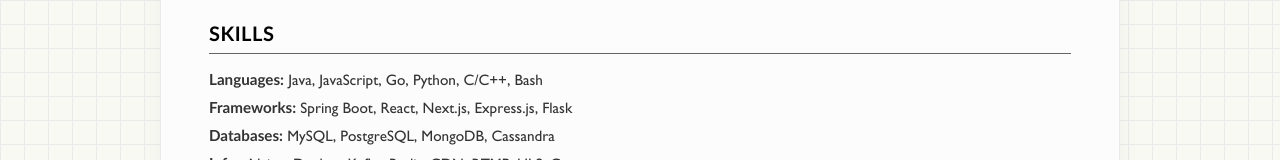
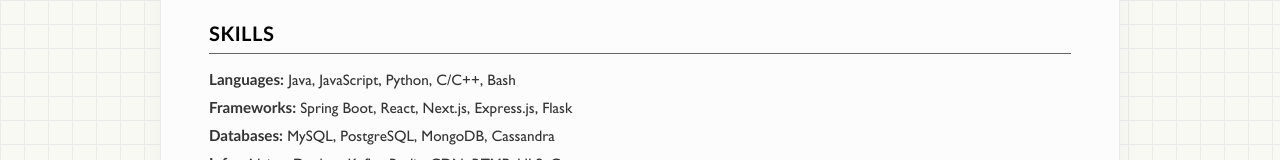
Before and after one commit to mortytheplatypus/mortytheplatypus.github.io, a React (Create React App) app: page /resume in a window 1280 px wide. Shown: the part 336-496 px from the top of the page. Built offline with nearby package versions, Linux system fonts and the light colour scheme.

Commit message:
remove go for now

```diff
--- a/src/components/tabs/resume/Resume.js
+++ b/src/components/tabs/resume/Resume.js
@@ -21,7 +21,7 @@
                 <section className="resume-section">
                     <h3 className="section-title">Skills</h3>
                     <div className="skills-grid">
-                        <div className="skill-category"><strong>Languages:</strong> Java, JavaScript, Go, Python, C/C++, Bash</div>
+                        <div className="skill-category"><strong>Languages:</strong> Java, JavaScript, Python, C/C++, Bash</div>
                         <div className="skill-category"><strong>Frameworks:</strong> Spring Boot, React, Next.js, Express.js, Flask</div>
                         <div className="skill-category"><strong>Databases:</strong> MySQL, PostgreSQL, MongoDB, Cassandra</div>
                         <div className="skill-category"><strong>Infra:</strong> Nginx, Docker, Kafka, Redis, CDN, RTMP, HLS, Coroot</div>
```
Also changed, not shown: 1 other file (tests, documents, lock files or other folders).
